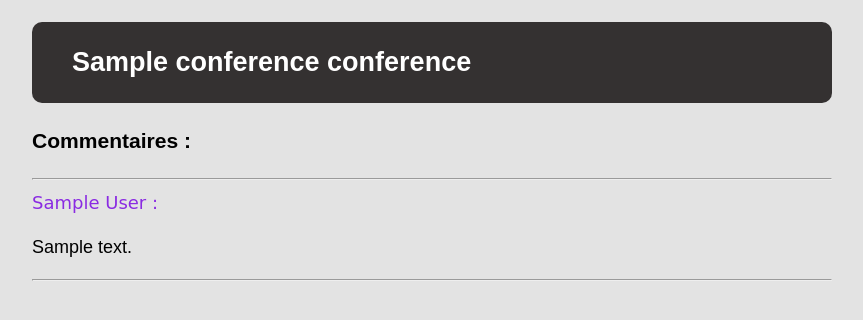
After one commit to okirim/symbook, a Symfony app: template templates/conference/show.html.twig in a window 1280 px wide. The commit adds this page. Shown: the top 320 px of the page, without its empty margins (208-1071 px from the left). Run offline with Twig, Linux system fonts and the light colour scheme; the template is opened without the code that fills it: most values are stand-ins (such as "Sample title", 1, 10 or a date in 2020); some libraries are stand-ins or nearby versions.

```diff
--- a/composer.json
+++ b/composer.json
@@ -20,7 +20,8 @@
         "symfony/monolog-bundle": "^3.7",
         "symfony/proxy-manager-bridge": "5.3.*",
         "symfony/runtime": "5.3.*",
-        "symfony/yaml": "5.3.*"
+        "symfony/yaml": "5.3.*",
+        "twig/intl-extra": "^3"
     },
     "require-dev": {
         "symfony/debug-bundle": "^5.3",
--- a/config/routes.yaml
+++ b/config/routes.yaml
@@ -1,3 +1,3 @@
-#index:
-#    path: /
-#    controller: App\Controller\DefaultController::index
+#conference:
+#    path: /conference/{id}
+#    controller: App\Controller\DefaultController::show
--- a/src/Entity/Comment.php
+++ b/src/Entity/Comment.php
@@ -52,7 +52,8 @@ class Comment
     {
         return $this->id;
     }
-      public function __toString(){
+    public function __toString()
+    {
         return $this->email;
     }
     public function getAuthor(): ?string
@@ -84,7 +85,7 @@ class Comment
         return $this->createdAt;
     }
 
-    public function setCreatedAt(\DateTimeInterface $createdAt): self
+    public function setCreatedAt(\DateTimeInterface$createdAt): self
     {
         $this->createdAt = $createdAt;
 
--- /dev/null
+++ b/templates/conference/show.html.twig
@@ -0,0 +1,27 @@
+{% extends 'base.html.twig' %}
+
+{% block title %}{{ conference }}{% endblock %}
+
+{% block body %}
+    <style>
+        body{
+            background: #e3e3e3;
+        }
+        .example-wrapper { margin: 1em auto; max-width: 800px; width: 95%; font: 18px/1.5 sans-serif; }
+        .example-wrapper code { background: #F5F5F5; padding: 2px 6px; }
+
+    </style>
+
+    <div class="example-wrapper">
+       <h2 style="color:#fff;background:#343131;border-radius:10px;padding:20px 40px;">{{ conference }} conference</h2>
+       {% if comments|length >0 %}
+           <h3>Commentaires :</h3>
+           <hr />
+           {% for comment in comments %}
+               <div style="font-family: cursive;color:blueviolet">{{ comment.author}} :</div>
+               <p>{{ comment.text}}</p>
+               <hr />
+           {% endfor %}
+        {% endif %}
+    </div>
+{% endblock %}
```
Also changed, not shown: src/Controller/ConferenceController.php (+18 -5 lines), templates/conference/index.html.twig (+7 -8 lines), 3 other files.
